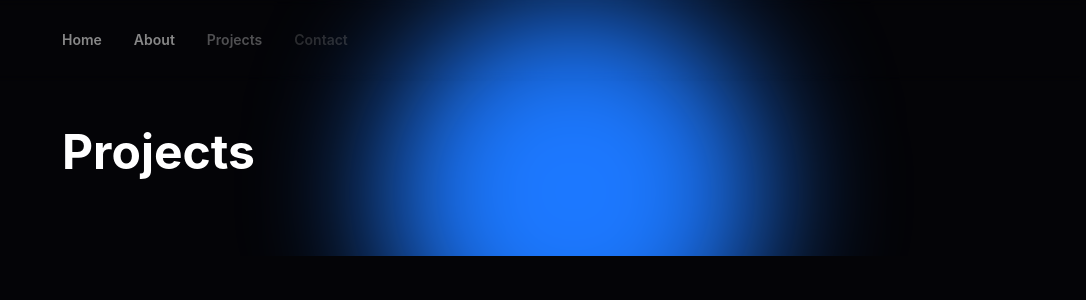
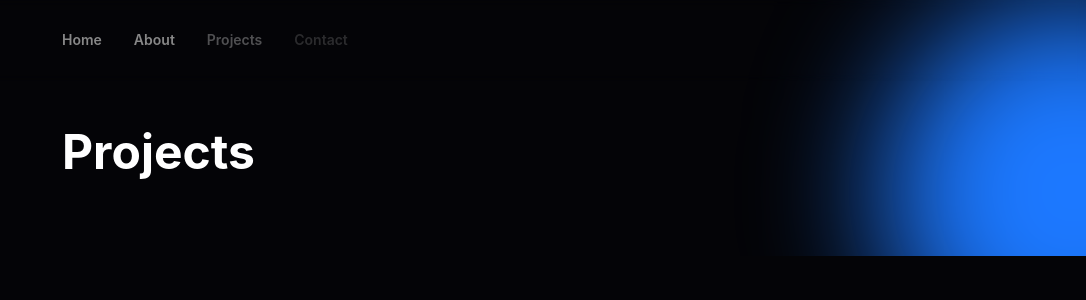
Before and after one commit to soymartinez/martinez, a Next.js app: page /projects in a window 1280 px wide. Shown: the top 300 px of the page, without its empty margins (194-1280 px from the left). Built offline with nearby package versions, Linux system fonts and the light colour scheme.

Commit message:
🌌 refactor: fade animation motion

```diff
--- a/tailwind.config.js
+++ b/tailwind.config.js
@@ -28,11 +28,10 @@ module.exports = {
           '50%': { transform: 'translateX(200px)' },
         },
         'smooth2': {
-          '0%': { transform: 'translateX(150%)' },
-          '25%': { transform: 'translateX(280%)' },
+          '0%, 100%': { transform: 'translateX(280%)' },
+          '25%': { transform: 'translateX(200%)' },
           '50%': { transform: 'translate(150%, 50%)' },
-          '75%': { transform: 'translateX(250%)' },
-          '100%': { transform: 'translateX(150%)' },
+          '75%': { transform: 'translate(230%, 80%)' },
         },
         'fade': {
           '0%': { opacity: '0', filter: 'brightness(1) blur(20px)' },
```
